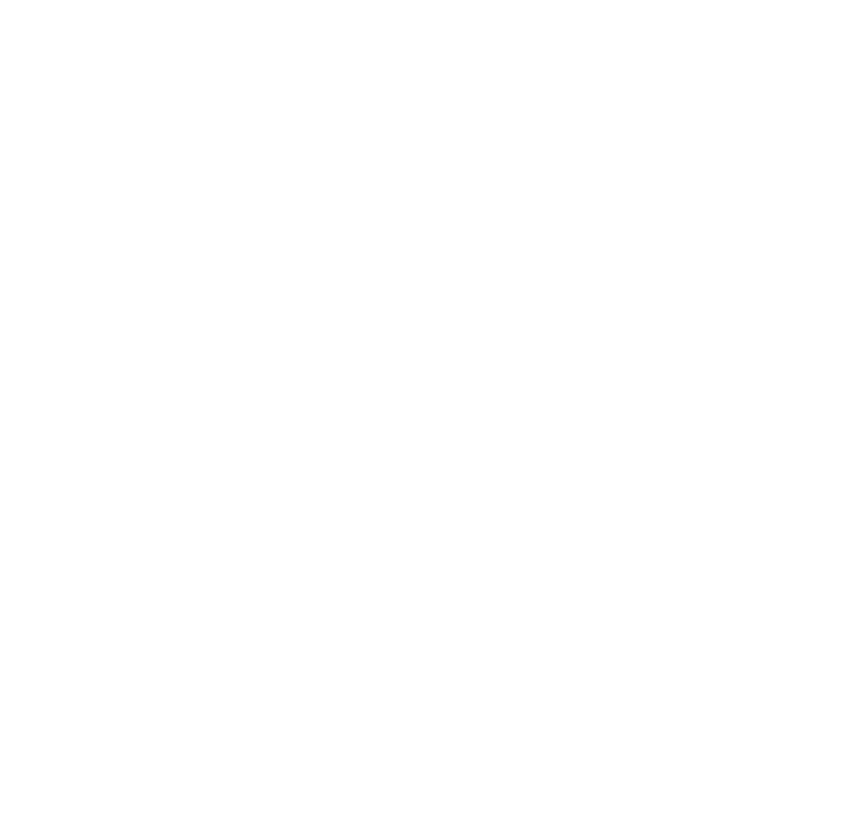
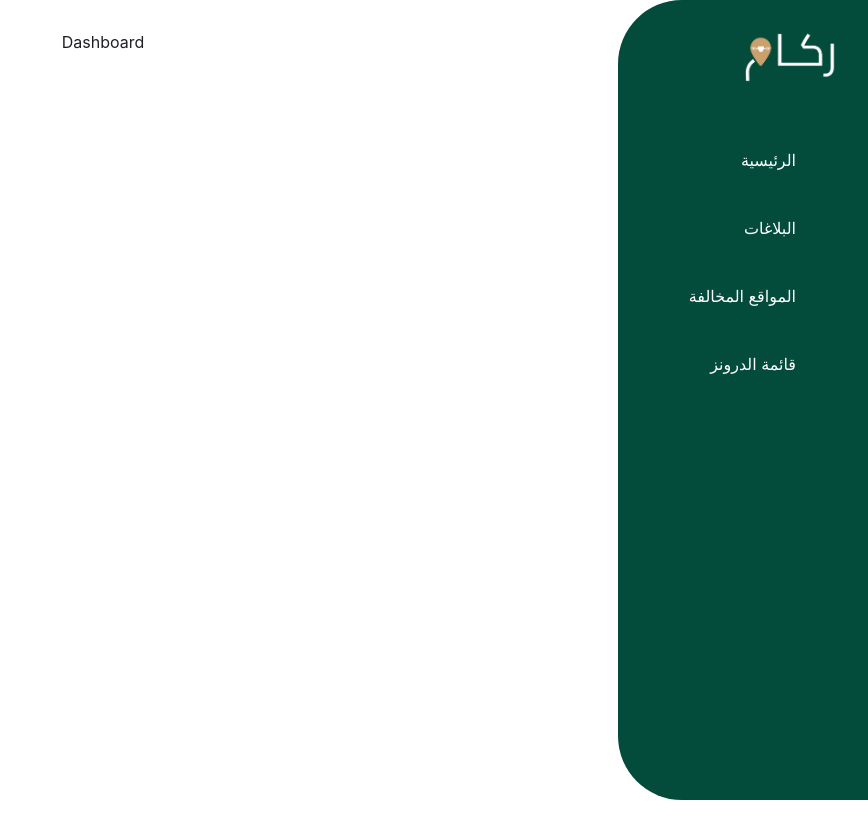
Before and after one commit to SuperReem/Rukam, a React (Create React App) app: page / in a window 1280 px wide. Shown: the top 838 px of the page, without its empty margins (412-1280 px from the left). Before the commit the page ends 800 px from the top, so only its background shows below. Built offline with nearby package versions, Linux system fonts and the light colour scheme.

Commit message:
Update App.js

```diff
--- a/src/App.js
+++ b/src/App.js
@@ -5,7 +5,7 @@
 function App() {
   return (
     <div className="App">
-      <Login/>
+      <Sidebar/>
     </div>
   );
 }
```
